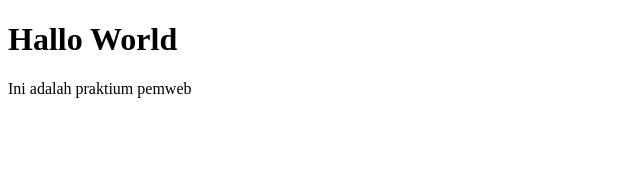
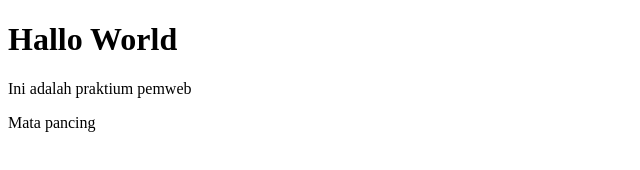
Before and after one commit to fahmifan/latihan-git-kelas-b, a plain HTML site: page index.html in a window 1280 px wide. Shown: the whole page, without its empty margins (0-640 px from the left). Drawn offline with Linux system fonts and the light colour scheme.

Commit message:
perubahan baru cuy

```diff
--- a/index.html
+++ b/index.html
@@ -9,5 +9,7 @@
     </h1>
 
     <p>Ini adalah praktium pemweb</p>
+
+	Mata pancing
 </body>
 </html>
```
